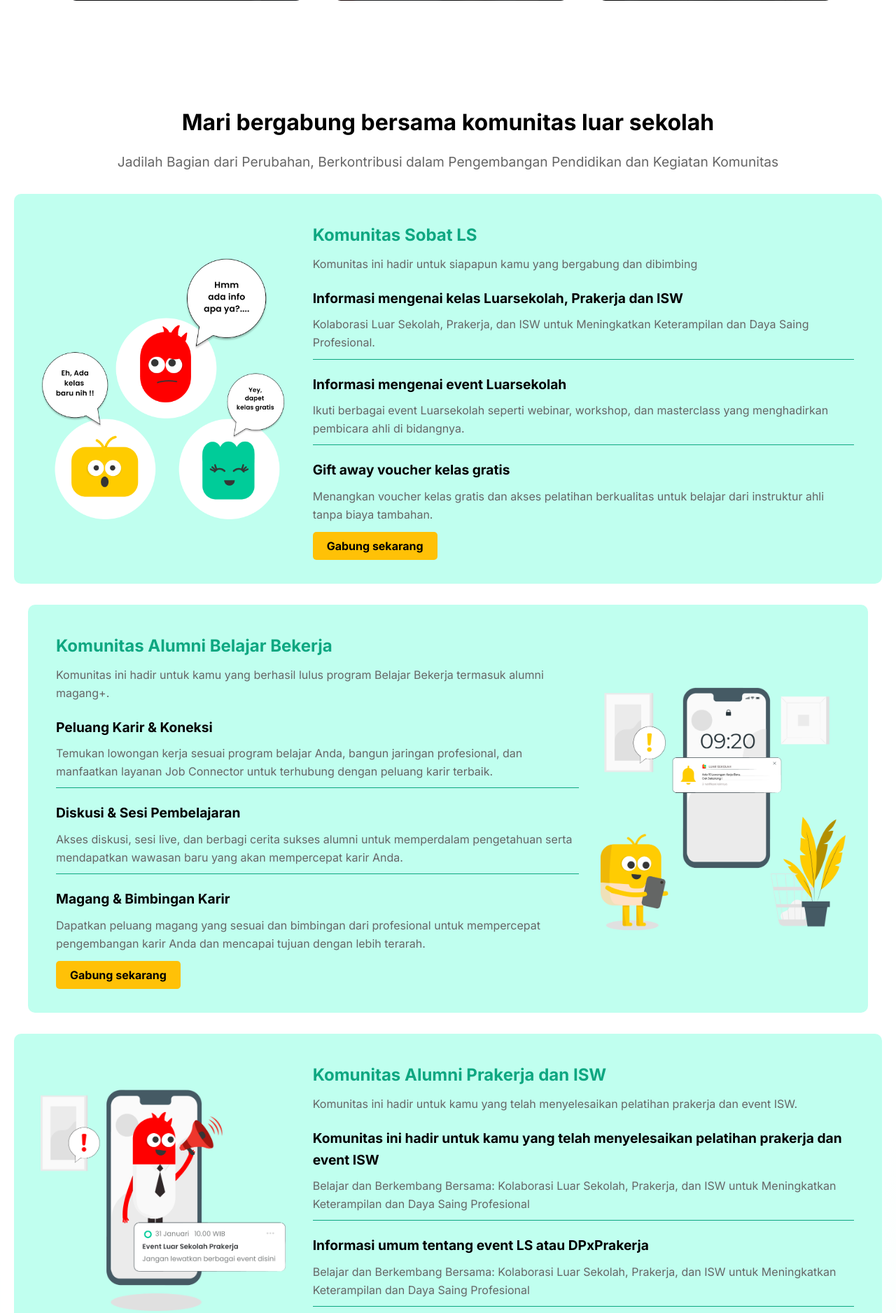
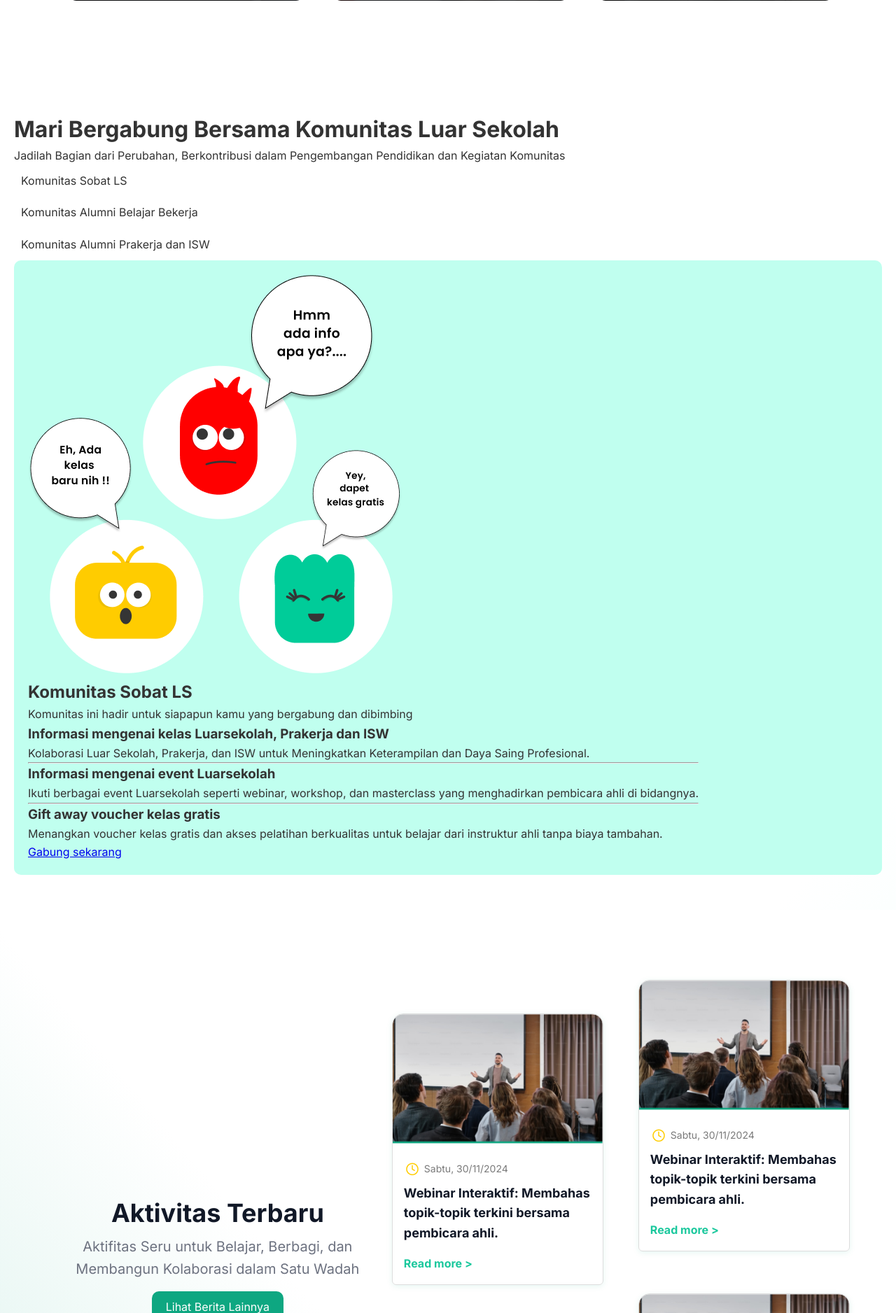
Before and after one commit to arru-tech/app-luar-sekolah, a PHP site: page / in a window 1280 px wide. Shown: the part 2313-4189 px from the top of the page at 70% size. Run offline with PHP 8.4, Linux system fonts and the light colour scheme.

Commit message:
section class

```diff
--- a/component/class.php
+++ b/component/class.php
@@ -1,101 +1,115 @@
-<div class="header">
-        <h1>Mari bergabung bersama komunitas luar sekolah</h1>
+<link rel="stylesheet" href="./css/class.css">
+
+<div class="container">
+    <h1>Mari Bergabung Bersama Komunitas Luar Sekolah</h1>
     <p>Jadilah Bagian dari Perubahan, Berkontribusi dalam Pengembangan Pendidikan dan Kegiatan Komunitas</p>
-</div>
-<div class="container">
-    <div class="content">
-        <div class="left">
-            <img src="./img/Group_94.png"/>
+
+    <div class="tabs">
+        <div class="tab active" data-target="sobat-ls" style="cursor: pointer; padding: 10px;">Komunitas Sobat LS</div>
+        <div class="tab" data-target="alumni-belajar" style="cursor: pointer; padding: 10px;">Komunitas Alumni Belajar Bekerja</div>
+        <div class="tab" data-target="alumni-prakerja" style="cursor: pointer; padding: 10px;">Komunitas Alumni Prakerja dan ISW</div>
     </div>
 
-        <div class="right">
+    <!-- Konten Tab -->
+    <div id="sobat-ls" class="content active" style="opacity: 1; transition: opacity 0.5s ease-in-out;">
+        <div class="container1">
+            <div class="content1">
+                <div class="left1">
+                    <img src="./img/Group_94.png" />
+                </div>
+                <div class="right1">
                     <h2>Komunitas Sobat LS</h2>
                     <p>Komunitas ini hadir untuk siapapun kamu yang bergabung dan dibimbing</p>
-
-            <div class="info">
+                    <div class="info1">
                         <h3>Informasi mengenai kelas Luarsekolah, Prakerja dan ISW</h3>
-                <p>Kolaborasi Luar Sekolah, Prakerja, dan ISW untuk Meningkatkan Keterampilan dan Daya Saing Profesional.</p>
+                        <p>Kolaborasi Luar Sekolah, Prakerja, dan ISW untuk Meningkatkan Keterampilan dan Daya Saing
+                            Profesional.</p>
                         <hr />
                     </div>
-
-            <div class="info">
+                    <div class="info1">
                         <h3>Informasi mengenai event Luarsekolah</h3>
-                <p>Ikuti berbagai event Luarsekolah seperti webinar, workshop, dan masterclass yang menghadirkan pembicara ahli di bidangnya.</p>
+                        <p>Ikuti berbagai event Luarsekolah seperti webinar, workshop, dan masterclass yang
+                            menghadirkan pembicara ahli di bidangnya.</p>
                         <hr />
                     </div>
-
-            <div class="info">
+                    <div class="info1">
                         <h3>Gift away voucher kelas gratis</h3>
-                <p>Menangkan voucher kelas gratis dan akses pelatihan berkualitas untuk belajar dari instruktur ahli tanpa biaya tambahan.</p>
+                        <p>Menangkan voucher kelas gratis dan akses pelatihan berkualitas untuk belajar dari
+                            instruktur ahli tanpa biaya tambahan.</p>
                     </div>
-
-            <div class="button">
-                <a href="https://t.me/+FHnsDdl9V7w2MWJl">Gabung sekarang</a>
-            </div>
-
-        </div>
-    </div>
-</div>
-
-<div class="container2">
-    <div class="content2">
-        <div class="right2">
-            <h2>Komunitas Alumni Belajar Bekerja</h2>
-            <p>Komunitas ini hadir untuk kamu yang berhasil lulus program Belajar Bekerja termasuk alumni magang+. </p>
-
-            <div class="info2">
-                <h3>Peluang Karir & Koneksi</h3>
-                <p>Temukan lowongan kerja sesuai program belajar Anda, bangun jaringan profesional, dan manfaatkan layanan Job Connector untuk terhubung dengan peluang karir terbaik.</p>
-                <hr />
-            </div>
-
-            <div class="info2">
-                <h3>Diskusi & Sesi Pembelajaran</h3>
-                <p>Akses diskusi, sesi live, dan berbagi cerita sukses alumni untuk memperdalam pengetahuan serta mendapatkan wawasan baru yang akan mempercepat karir Anda.</p>
-                <hr />
-            </div>
-
-            <div class="info2">
-                <h3>Magang & Bimbingan Karir</h3>
-                <p>Dapatkan peluang magang yang sesuai dan bimbingan dari profesional untuk mempercepat pengembangan karir Anda dan mencapai tujuan dengan lebih terarah.</p>
-            </div>
-
-            <div class="button2">
-                <a href="https://t.me/+FHnsDdl9V7w2MWJl">Gabung sekarang</a>
-            </div>
-        </div>
-
-        <div class="left2">
-            <img src="./img/Group_95.png"/>
-        </div>
-    </div>
-</div>
-
-<div class="container">
-    <div class="content">
-        <div class="left">
-            <img src="./img/Group_96.png" />
-        </div>
-
-        <div class="right">
-            <h2>Komunitas Alumni Prakerja dan ISW</h2>
-            <p>Komunitas ini hadir untuk kamu yang telah menyelesaikan pelatihan prakerja dan event ISW.</p>
-
-            <div class="info">
-                <h3>Komunitas ini hadir untuk kamu yang telah menyelesaikan pelatihan prakerja dan event ISW</h3>
-                <p>Belajar dan Berkembang Bersama: Kolaborasi Luar Sekolah, Prakerja, dan ISW untuk Meningkatkan Keterampilan dan Daya Saing Profesional</p>
-                <hr />
-            </div>
-
-            <div class="info">
-                <h3>Informasi umum tentang event LS atau DPxPrakerja</h3>
-                <p>Belajar dan Berkembang Bersama: Kolaborasi Luar Sekolah, Prakerja, dan ISW untuk Meningkatkan Keterampilan dan Daya Saing Profesional</p>
-                <hr />
-            </div>
-
-            <div class="button">
+                    <div class="button1">
                         <a href="https://t.me/+FHnsDdl9V7w2MWJl">Gabung sekarang</a>
                     </div>
                 </div>
             </div>
         </div>
+    </div>
+
+    <div id="alumni-belajar" class="content" style="opacity: 0; transition: opacity 0.5s ease-in-out; display: none;">
+        <div class="container2">
+            <div class="content2">
+                <div class="right2">
+                    <h2>Komunitas Alumni Belajar Bekerja</h2>
+                    <p>Komunitas ini hadir untuk kamu yang berhasil lulus program Belajar Bekerja termasuk alumni
+                        magang+. </p>
+                    <div class="info2">
+                        <h3>Peluang Karir & Koneksi</h3>
+                        <p>Temukan lowongan kerja sesuai program belajar Anda, bangun jaringan profesional, dan
+                            manfaatkan layanan Job Connector untuk terhubung dengan peluang karir terbaik.</p>
+                        <hr />
+                    </div>
+                    <div class="info2">
+                        <h3>Diskusi & Sesi Pembelajaran</h3>
+                        <p>Akses diskusi, sesi live, dan berbagi cerita sukses alumni untuk memperdalam pengetahuan
+                            serta mendapatkan wawasan baru yang akan mempercepat karir Anda.</p>
+                        <hr />
+                    </div>
+                    <div class="info2">
+                        <h3>Magang & Bimbingan Karir</h3>
+                        <p>Dapatkan peluang magang yang sesuai dan bimbingan dari profesional untuk mempercepat
+                            pengembangan karir Anda dan mencapai tujuan dengan lebih terarah.</p>
+                    </div>
+                    <div class="button2">
+                        <a href="https://t.me/+FHnsDdl9V7w2MWJl">Gabung sekarang</a>
+                    </div>
+                </div>
+                <div class="left2">
+                    <img src="./img/Group_95.png" />
+                </div>
+            </div>
+        </div>
+    </div>
+
+    <div id="alumni-prakerja" class="content" style="opacity: 0; transition: opacity 0.5s ease-in-out; display: none;">
+        <div class="container3">
+            <div class="content3">
+                <div class="left3">
+                    <img src="./img/Group_96.png" />
+                </div>
+                <div class="right3">
+                    <h2>Komunitas Alumni Prakerja dan ISW</h2>
+                    <p>Komunitas ini hadir untuk kamu yang telah menyelesaikan pelatihan prakerja dan event ISW.</p>
+                    <div class="info3">
+                        <h3>Komunitas ini hadir untuk kamu yang telah menyelesaikan pelatihan prakerja dan event ISW
+                        </h3>
+                        <p>Belajar dan Berkembang Bersama: Kolaborasi Luar Sekolah, Prakerja, dan ISW untuk
+                            Meningkatkan Keterampilan dan Daya Saing Profesional</p>
+                        <hr />
+                    </div>
+                    <div class="info3">
+                        <h3>Informasi umum tentang event LS atau DPxPrakerja</h3>
+                        <p>Belajar dan Berkembang Bersama: Kolaborasi Luar Sekolah, Prakerja, dan ISW untuk
+                            Meningkatkan Keterampilan dan Daya Saing Profesional</p>
+                        <hr />
+                    </div>
+                    <div class="button3">
+                        <a href="https://t.me/+FHnsDdl9V7w2MWJl">Gabung sekarang</a>
+                    </div>
+                </div>
+            </div>
+        </div>
+    </div>
+</div>
+
+<script src="./js/class.js"></script>
+<script src="./js/class_tab.js"></script>
```
Lines whose indentation alone changed are shown as unchanged.
